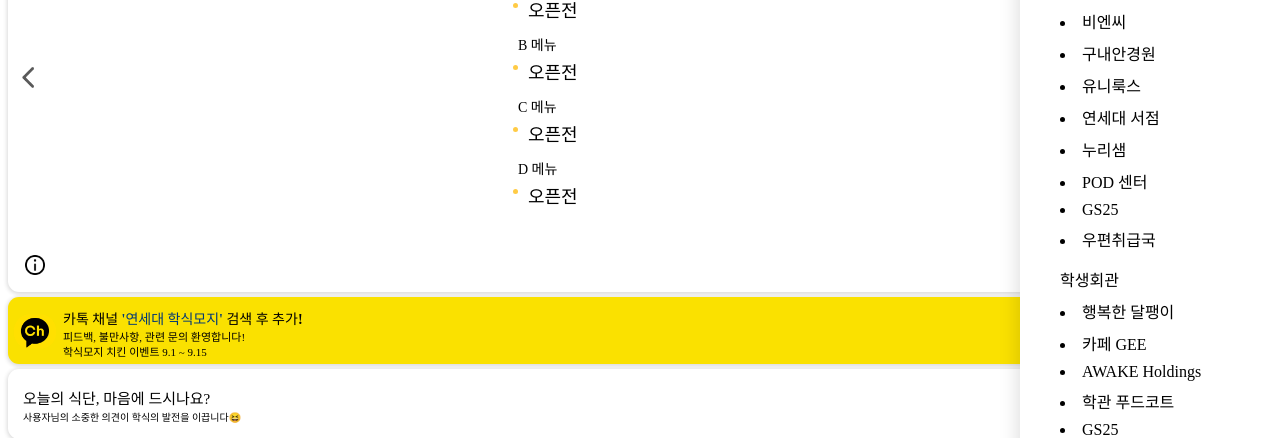
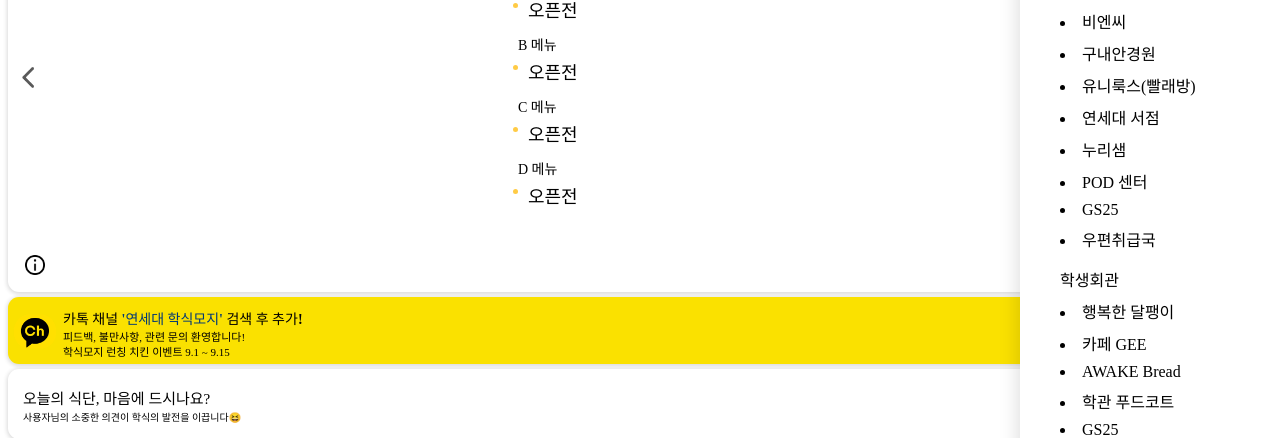
Before and after one commit to dokdokorean/hungry_yonsei, a plain HTML site: page index.html in a window 1280 px wide. Both pictures are taken after a click on the picture 1256 px from the left and 38 px from the top of the page. Shown: the part 231-669 px from the top of the page. Drawn offline with Linux system fonts and the light colour scheme.

Commit message:
Update index.html

```diff
--- a/index.html
+++ b/index.html
@@ -40,7 +40,7 @@
             <li id="sub6" onclick="sub6()">상근이 푸드코트</li>
             <li id="sub7" onclick="sub7()">비엔씨</li>
             <li id="sub8" onclick="sub8()">구내안경원</li>
-            <li id="sub9" onclick="sub9()">유니룩스</li>
+            <li id="sub9" onclick="sub9()">유니룩스(빨래방)</li>
             <li id="sub10" onclick="sub10()">연세대 서점</li>
             <li id="sub11" onclick="sub11()">누리샘</li>
             <li id="sub12" onclick="sub12()">POD 센터</li>
@@ -50,7 +50,7 @@
         <ul>학생회관
             <li id="sub15" onclick="sub15()">행복한 달팽이</li>
             <li id="sub16" onclick="sub16()">카페 GEE</li>
-            <li id="sub161" onclick="sub161()">AWAKE Holdings</li>
+            <li id="sub161" onclick="sub161()">AWAKE Bread</li>
             <li id="sub17" onclick="sub17()">학관 푸드코트</li>
             <li id="sub18" onclick="sub18()">GS25</li>
         </ul>
@@ -309,7 +309,7 @@
             <img src="kakaoimg.png" id="kakaoimg">
             <h5>카톡 채널 <span style="color: #003876;">'연세대 학식모지'</span> 검색 후 추가!</h5>
             <p id="p1">피드백, 불만사항, 관련 문의 환영합니다!</p>
-            <p id="p2">학식모지 치킨 이벤트 9.1 ~ 9.15</p>
+            <p id="p2">학식모지 런칭 치킨 이벤트 9.1 ~ 9.15</p>
         </div>
         <div class="like">
             <p id="like1">오늘의 식단, 마음에 드시나요?</p>
```
